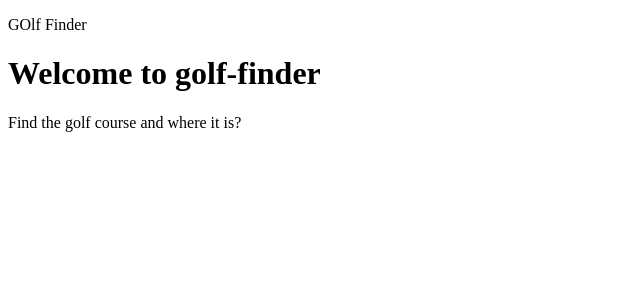
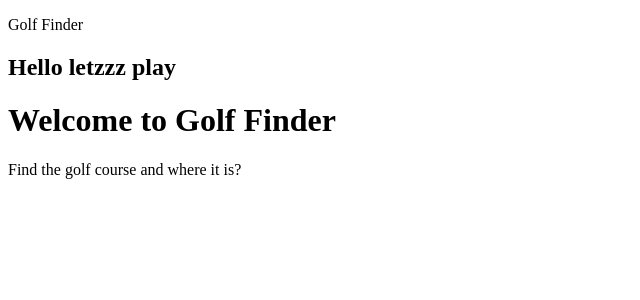
Before and after one commit to suvenasundar/golf-finder, an Angular app: page / in a window 1280 px wide. Shown: the top 300 px of the page, without its empty margins (0-640 px from the left). Built offline with nearby package versions, Linux system fonts and the light colour scheme.

Commit message:
feat: show app name in header

```diff
--- a/src/app/app.component.ts
+++ b/src/app/app.component.ts
@@ -6,5 +6,5 @@ import { Component } from '@angular/core';
   styleUrls: ['./app.component.scss']
 })
 export class AppComponent {
-  title = 'golf-finder';
+  title = 'Golf Finder';
 }
--- a/src/app/layout/header/header.component.html
+++ b/src/app/layout/header/header.component.html
@@ -1 +1,2 @@
-<p>GOlf Finder</p>
+<p>Golf Finder</p>
+<h2>Hello letzzz play</h2>
```
